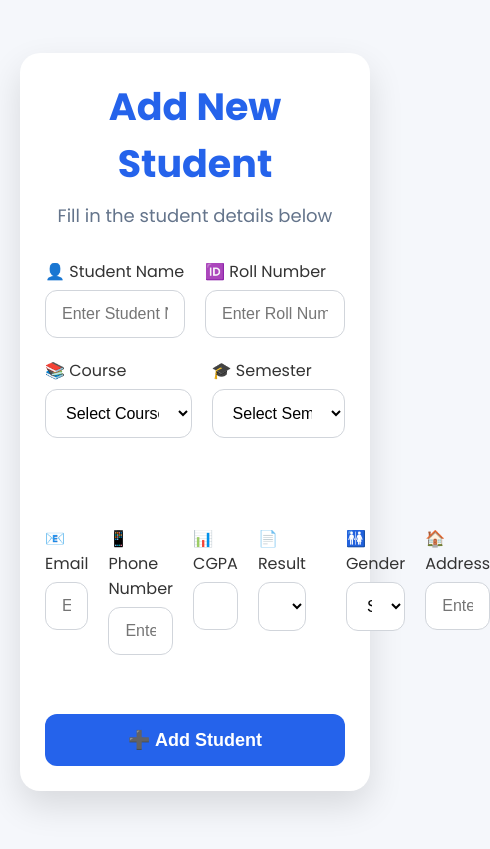
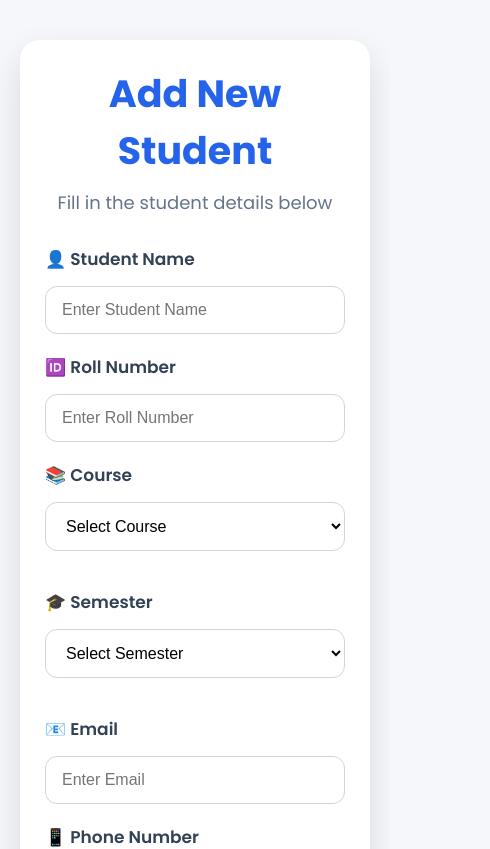
Before and after one commit to Vrinda096/student-management-system, a React (Vite) app in the folder frontend/: page /add-student in a window 390 px wide. Shown: the top 849 px of the page, 490 px wide, since content can reach past the window. Built offline with nearby package versions, Linux system fonts and the light colour scheme.

Commit message:
modify css

```diff
--- a/frontend/src/styles/StudentForm.css
+++ b/frontend/src/styles/StudentForm.css
@@ -70,23 +70,20 @@
 
 }
 .form-row{
-
     display:flex;
-
     gap:20px;
-
     margin-bottom:20px;
-
 }
 
 .form-group{
+    flex:1;
     display:flex;
     flex-direction:column;
 }
 @media (max-width:768px){
 
     .form-row{
-        grid-template-columns:1fr;
+        flex-direction:column;
     }
 
     .form-card{
@@ -94,11 +91,8 @@
     }
 
 }
-    .form-card{
-        padding:25px;
-    }
 
-}
+
 label{
 
     font-size:17px;
@@ -110,15 +104,7 @@ label{
     margin-bottom:8px;
 
 }
-.form-card input,
-.form-card select{
-    width:100%;
-    padding:14px 16px;
-    font-size:16px;
-    border:1px solid #d1d5db;
-   border-radius:12px;
-    margin-top:6px;
-}
+
 .form-card button{
 
     width:100%;
@@ -174,3 +160,12 @@ label{
     width:100%;
     box-sizing:border-box;
 }
+.form-card input,
+.form-card select{
+    width:100%;
+    padding:14px 16px;
+    font-size:16px;
+    border:1px solid #d1d5db;
+   border-radius:12px;
+    margin-top:6px;
+}
```
Also changed, not shown: frontend/src/components/StudentForm.jsx (+10 -63 lines).
